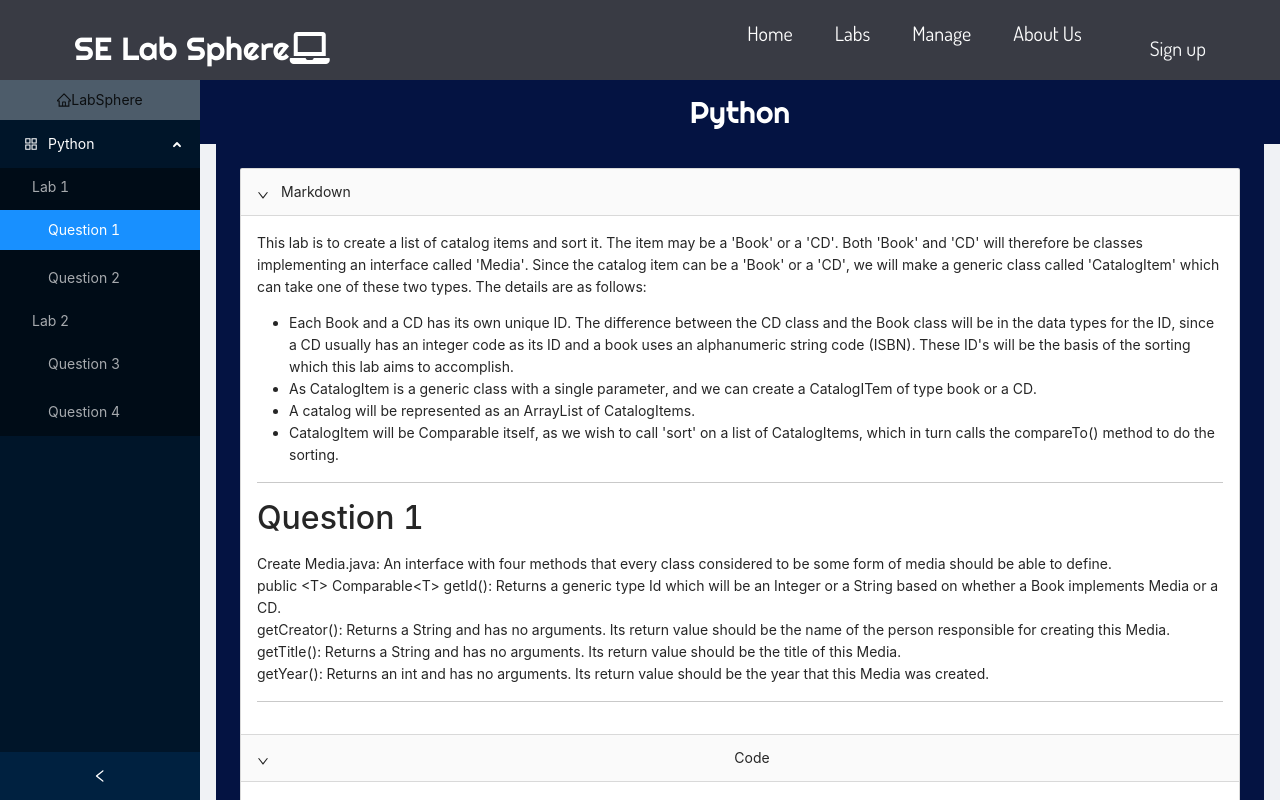
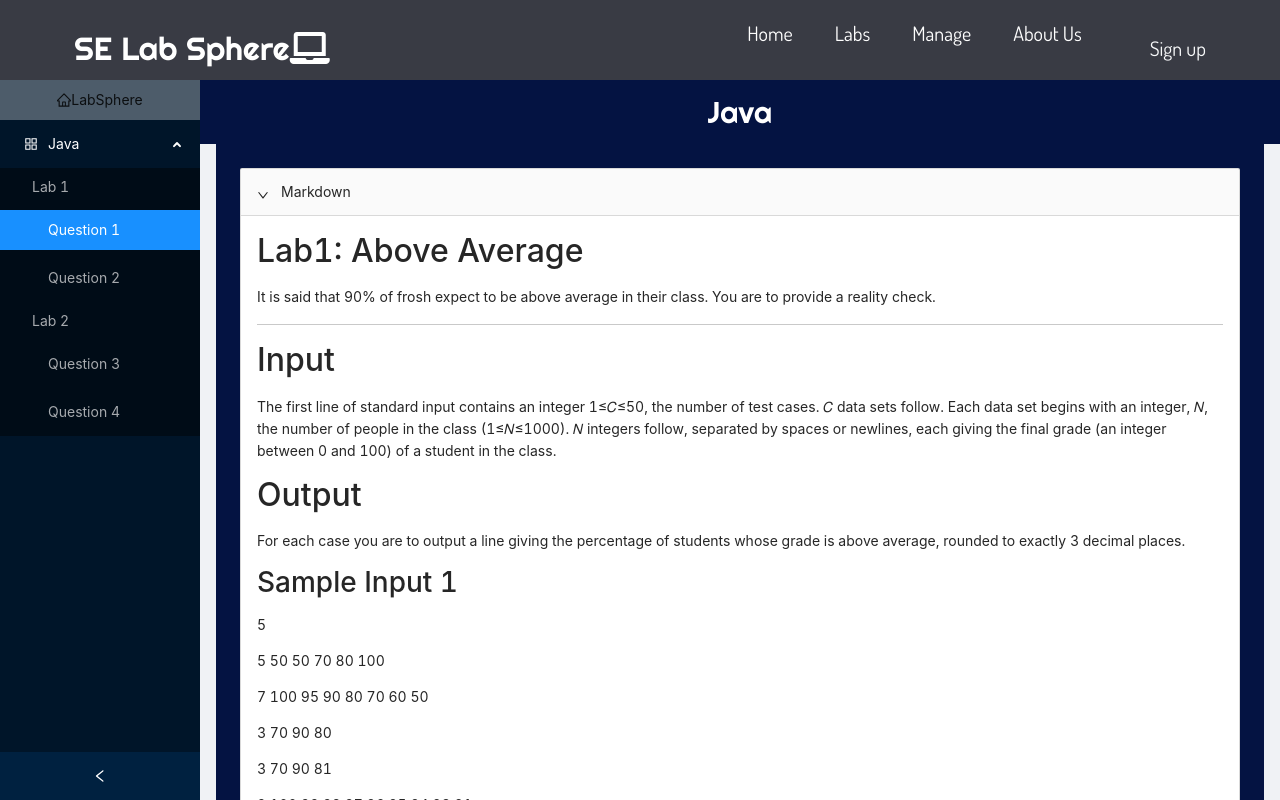
Before and after one commit to JommieJom/LabSphere, a React (Create React App) app: page /code-editor in a window 1280 px wide. Shown: the top 800 px of the page. Built offline with nearby package versions, Linux system fonts and the light colour scheme.

Commit message:
add some goods

```diff
--- a/src/components/CourseMenuEditor.js
+++ b/src/components/CourseMenuEditor.js
@@ -51,7 +51,7 @@ const CourseMenuEditor = () => {
         <>
             <div className = "header text-center">
                 <h3>Lab Management</h3>
-                <button className = "btn btn-primary mt-2" onClick = {() => setModal(true)} >Create Lab</button>
+                <button className = "btn btn-primary mt-2" onClick = {() => setModal(true)} >Create Workspace</button>
             </div>
             <div className = "task-container">
                 {taskList && taskList.map((obj , index) => <Card taskObj = {obj} index = {index} deleteTask = {deleteTask} updateListArray = {updateListArray}/> )}
--- a/src/components/EditorComp.js
+++ b/src/components/EditorComp.js
@@ -12,20 +12,29 @@ const { SubMenu } = Menu;
 const { Panel } = Collapse;
 
 const markdown = `
-This lab is to create a list of catalog items and sort it. The item may be a 'Book' or a 'CD'. Both 'Book' and 'CD' will therefore be classes implementing an interface called 'Media'. Since the catalog item can be a 'Book' or a 'CD', we will make a generic class called 'CatalogItem' which can take one of these two types.
-The details are as follows:
--	Each Book and a CD has its own unique ID. The difference between the CD class and the Book class will be in the data types for the ID, since a CD usually has an integer code as its ID and a book uses an alphanumeric string code (ISBN). These ID's will be the basis of the sorting which this lab aims to accomplish.
-- As CatalogItem is a generic class with a single parameter, and we can create a CatalogITem of type book or a CD.
-- A catalog will be represented as an ArrayList of CatalogItems.
-- CatalogItem will be Comparable itself, as we wish to call 'sort' on a list of CatalogItems, which in turn calls the compareTo() method to do the sorting.
+## Lab1: Above Average
+It is said that 90% of frosh expect to be above average in their class. You are to provide a reality check.
 ***
-## Question 1
-Create Media.java: An interface with four methods that every class considered to be some form of media should be able to define.
-public <T> Comparable<T> getId(): Returns a generic type Id which will be an Integer or a String based on whether a Book implements Media or a CD.
-getCreator(): Returns a String and has no arguments. Its return value should be the name of the person responsible for creating this Media.
-getTitle(): Returns a String and has no arguments. Its return value should be the title of this Media.
-getYear(): Returns an int and has no arguments. Its return value should be the year that this Media was created.
-***`;
+## Input
+The first line of standard input contains an integer 1≤𝐶≤50, the number of test cases.
+𝐶 data sets follow. Each data set begins with an integer, 𝑁, the number of people in the class (1≤𝑁≤1000).
+𝑁 integers follow, separated by spaces or newlines, each giving the final grade (an integer between 0 and 100) of a student in the class.
+## Output
+For each case you are to output a line giving the percentage of students whose grade is above average, rounded to exactly 3 decimal places.
+### Sample Input 1
+5\n
+5 50 50 70 80 100\n
+7 100 95 90 80 70 60 50\n
+3 70 90 80\n
+3 70 90 81\n
+9 100 99 98 97 96 95 94 93 91\n
+### Sample Output 1
+40.000%\n
+57.143%\n
+33.333%\n
+66.667%\n
+55.556%\n
+`;
 
 class LabSelection extends React.Component {
     state = {
@@ -58,7 +67,7 @@ class LabSelection extends React.Component {
                             defaultOpenKeys={['sub1']}
                             mode="inline"
                         >
-                            <SubMenu key="sub1" icon={<AppstoreOutlined />} title="Python">
+                            <SubMenu key="sub1" icon={<AppstoreOutlined />} title="Java">
                                 <Menu.ItemGroup key="g1" title="Lab 1">
                                     <Menu.Item key="i1">Question 1</Menu.Item>
                                     <Menu.Item key="i2">Question 2</Menu.Item>
@@ -71,7 +80,7 @@ class LabSelection extends React.Component {
                         </Menu>
                     </Sider>
                     <Layout className="site-layout">
-                        <Header className="site-layout-background" style={{fontFamily:'Righteous', fontSize:30, padding: 0 }}>Python</Header>
+                        <Header className="site-layout-background" style={{fontFamily:'Righteous', fontSize:30, padding: 0 }}>Java</Header>
                         <Content style={{ margin: '0 16px' }}>
                             <div className="site-layout-background" style={{ padding: 24, minHeight: 360 }}>
                                 <Collapse defaultActiveKey={['Markdown', 'Code']}>
@@ -85,7 +94,11 @@ class LabSelection extends React.Component {
                                     </Panel>
 
                                     <Panel header="Result" key="Result">
-                                        <p>lorem</p>
+                                        <p>40.000%</p>
+                                        <p>57.143%</p>
+                                        <p>33.333%</p>
+                                        <p>66.667%</p>
+                                        <p>55.556%</p>
                                     </Panel>
                                 </Collapse>
                             </div>
--- a/src/components/Features.js
+++ b/src/components/Features.js
@@ -11,14 +11,14 @@ function Features() {
                     <ul className="features_items">
                         <FeatureItem
                         src="images/slogan1.png"
-                        text="Complete all the programming labs Lorem ipsum dolor sit amet, consectetur adipiscing elit. Aliquam vitae rhoncus mi, eu interdum nulla."
+                        text="Complete Lab programming assignments when you are ready."
                         label='Do Labs'
                         path='/course-up'
                         />
                         <FeatureItem
                         src="images/slogan3.png"
-                        text="Track your progress Lorem ipsum dolor sit amet, consectetur adipiscing elit. Aliquam vitae rhoncus mi, eu interdum nulla."
-                        label='Track progress'
+                        text="Learn more about our project"
+                        label='Learn more'
                         path='/'
                         />
                     </ul>
--- a/src/components/HeroSection.js
+++ b/src/components/HeroSection.js
@@ -10,7 +10,7 @@ function HeroSection() {
         <div className='hero-container'>
             <video src='/videos/video-1.mp4' autoPlay loop muted />
             <h1>Labs anywhere, anytime</h1>
-            <p>The number1 coding platform for KMITL Software Engineering students</p>
+            <p>The number 1 coding platform for KMITL Software Engineering students</p>
             <div className="hero-btns">
                 <Link to='/' className='btn-mobile'>
                     <button type="button" class="btn btn-outline-light">GET STARTED</button>
```
